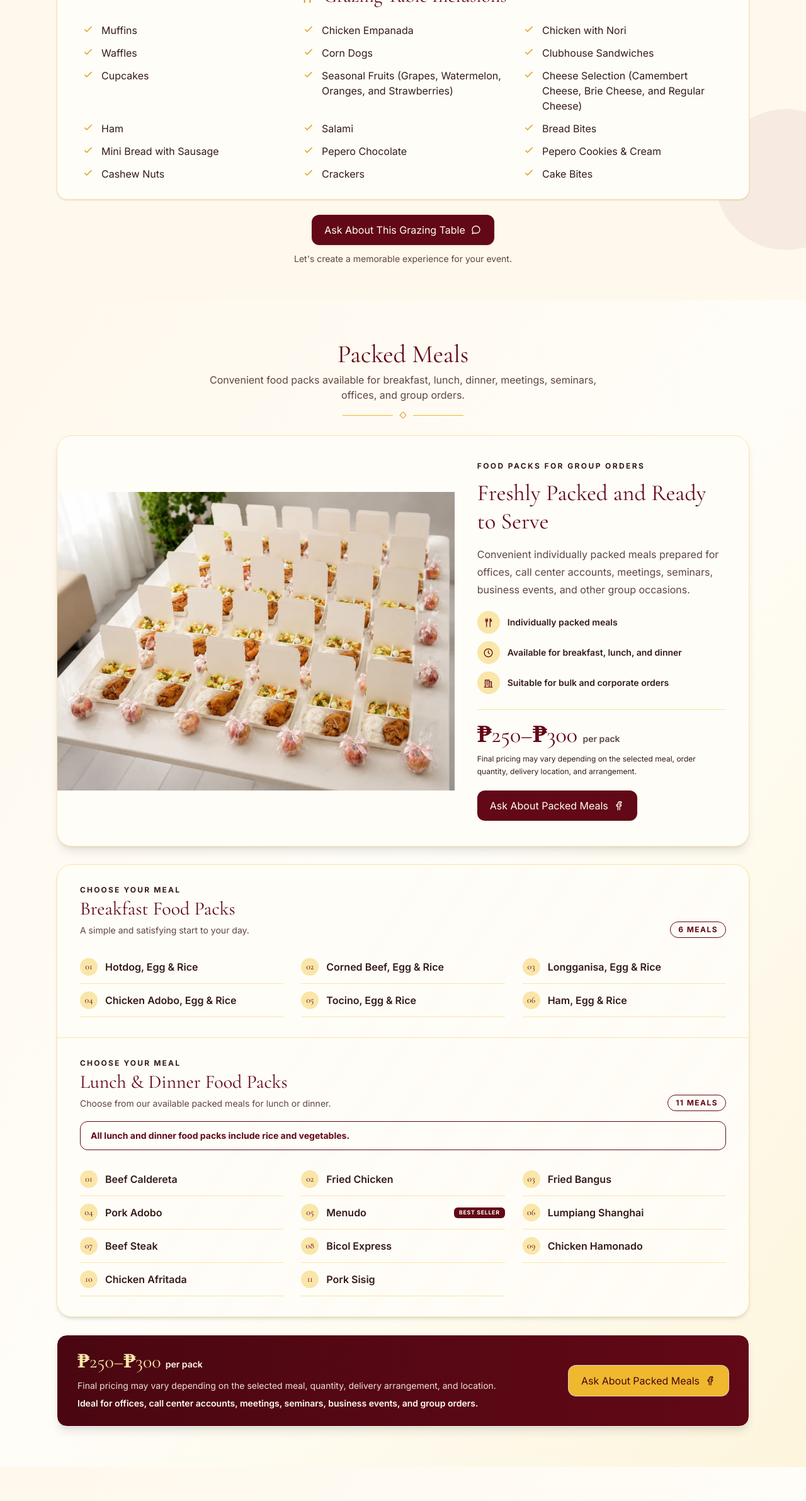
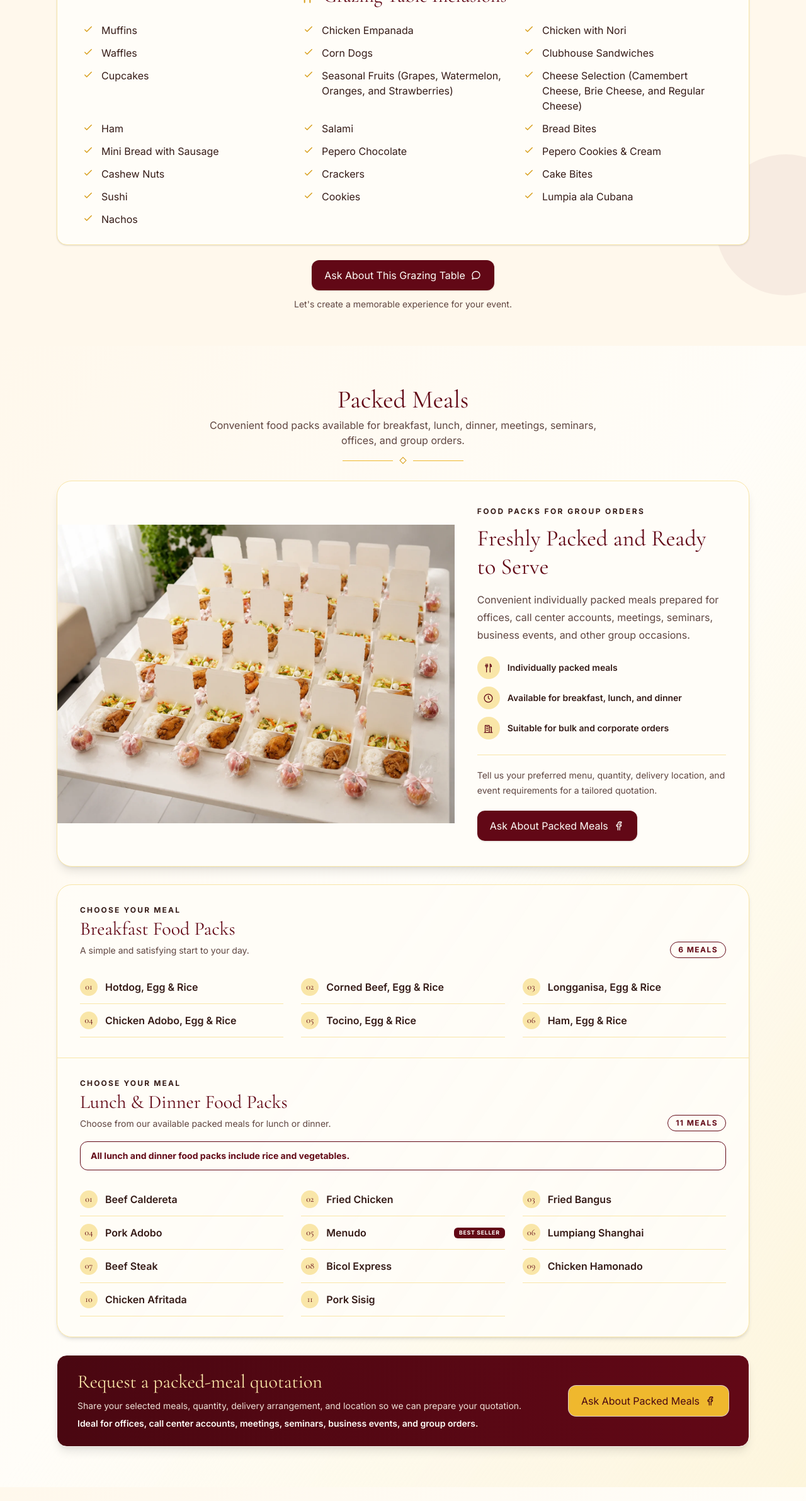
Before and after one commit to potatsukki/yhans-catering-services, a React (Vite) app: page /packages in a window 1280 px wide. Shown: the part 3691-6074 px from the top of the page at 63% size. Built offline with nearby package versions, Linux system fonts and the light colour scheme; no server answers.

Commit message:
Update packed meals and grazing inclusions

```diff
--- a/src/components/sections/packages/PackedMealsSection.tsx
+++ b/src/components/sections/packages/PackedMealsSection.tsx
@@ -5,7 +5,6 @@ import { FACEBOOK_CTA } from '../../../data/navigation';
 import {
   BREAKFAST_FOOD_PACK,
   LUNCH_DINNER_PACKED_MEALS,
-  PACKED_MEAL_PRICE_RANGE,
   type PackedMealDish,
 } from '../../../data/packages';
 import { Badge } from '../../ui/Badge';
@@ -15,7 +14,6 @@ import { DecorativeDivider } from '../../ui/DecorativeDivider';
 import { Icon, type IconName } from '../../ui/Icon';
 import { SectionHeading } from '../../ui/SectionHeading';
 import { ZoomableImage } from '../../ui/ZoomableImage';
-import { formatPhp } from '../../ui/Price';
 
 const packedMealBenefits = [
   { icon: 'utensils', text: 'Individually packed meals' },
@@ -68,8 +66,6 @@ function MealMenu({ children, description, id, meals, name, testId }: MealMenuPr
 }
 
 export function PackedMealsSection() {
-  const priceLabel = `${formatPhp(PACKED_MEAL_PRICE_RANGE[0])}–${formatPhp(PACKED_MEAL_PRICE_RANGE[1])}`;
-
   return (
     <section aria-labelledby="packed-meals-title" className="bg-gradient-to-br from-cream-100 via-cream-50 to-gold-200/35 py-12 sm:py-14 lg:py-16" id="packed-meals">
       <Container>
@@ -105,11 +101,8 @@ export function PackedMealsSection() {
             </ul>
 
             <div className="mt-6 border-t border-gold-200 pt-5">
-              <p className="font-display text-4xl font-bold text-burgundy-900">
-                {priceLabel} <span className="font-body text-sm font-semibold text-ink-700">per pack</span>
-              </p>
-              <p className="mt-2 text-xs leading-5 text-ink-600">
-                Final pricing may vary depending on the selected meal, order quantity, delivery location, and arrangement.
+              <p className="text-sm leading-6 text-ink-700">
+                Tell us your preferred menu, quantity, delivery location, and event requirements for a tailored quotation.
               </p>
               <ButtonLink className="mt-5 w-full sm:w-auto" external href={FACEBOOK_CTA.href} icon="facebook">
                 Ask About Packed Meals
@@ -143,11 +136,9 @@ export function PackedMealsSection() {
 
         <aside className="mt-7 overflow-hidden rounded-2xl border border-gold-300 bg-gradient-to-r from-burgundy-950 to-burgundy-900 text-cream-50 shadow-lg sm:grid sm:grid-cols-[minmax(0,1fr)_auto] sm:items-center" aria-label="Packed meal pricing and inquiry">
           <div className="px-6 py-6 sm:px-8">
-            <p className="font-display text-3xl font-bold text-gold-200">
-              {priceLabel} <span className="font-body text-sm font-semibold text-cream-100">per pack</span>
-            </p>
+            <p className="font-display text-3xl font-bold text-gold-200">Request a packed-meal quotation</p>
             <p className="mt-2 max-w-3xl text-sm leading-6 text-cream-100/90">
-              Final pricing may vary depending on the selected meal, quantity, delivery arrangement, and location.
+              Share your selected meals, quantity, delivery arrangement, and location so we can prepare your quotation.
             </p>
             <p className="mt-1 max-w-3xl text-sm font-semibold leading-6 text-gold-100">
               Ideal for offices, call center accounts, meetings, seminars, business events, and group orders.
--- a/src/data/packages.ts
+++ b/src/data/packages.ts
@@ -195,13 +195,15 @@ export const GRAZING_TABLE_OFFER = {
     'Cashew Nuts',
     'Crackers',
     'Cake Bites',
+    'Sushi',
+    'Cookies',
+    'Lumpia ala Cubana',
+    'Nachos',
   ],
 } as const satisfies GrazingTableOffer;
 
 export const GRAZING_ESTIMATE_DISCLAIMER =
   'Estimate only. Final menu, guest count, location, and event arrangements are confirmed directly.';
-
-export const PACKED_MEAL_PRICE_RANGE = [250, 300] as const;
 
 export type PackedMealDish = {
   readonly id: string;
```
Also changed, not shown: 3 other files (tests, documents, lock files or other folders).
